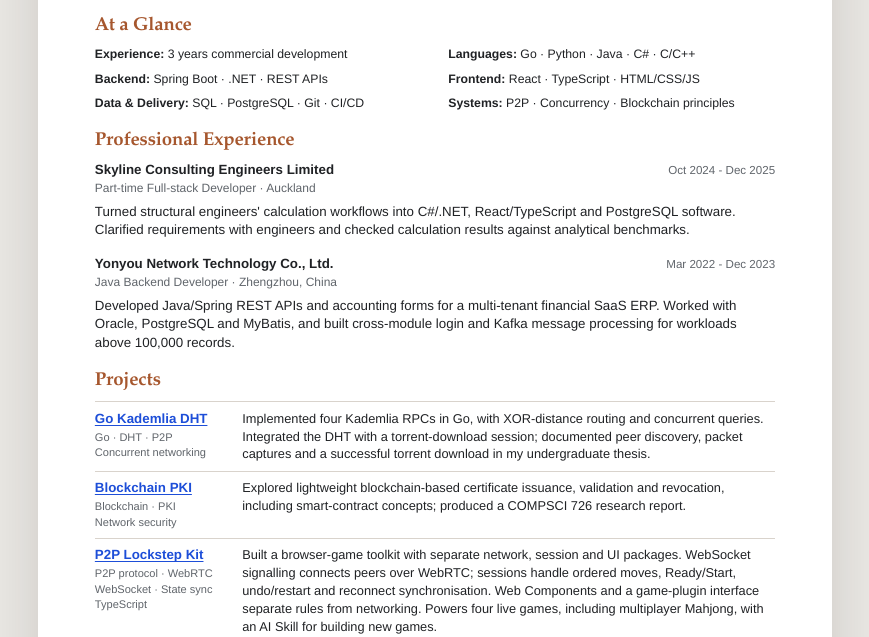
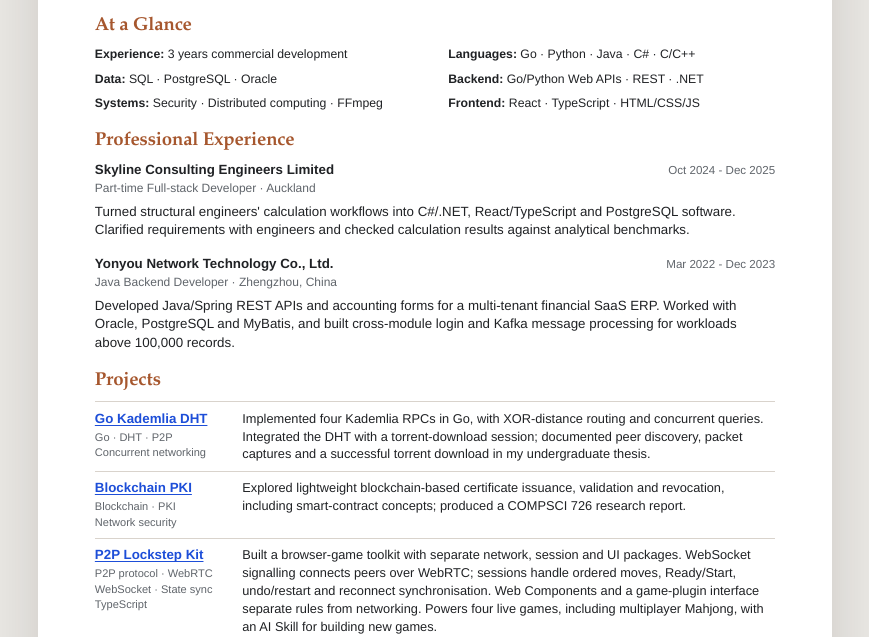
Before and after one commit to Ode1l/resume, a plain HTML site: page compact-fintech-resume.html in a window 1280 px wide. Shown: the part 130-767 px from the top of the page, without its empty margins (205-1074 px from the left). Drawn offline with Linux system fonts and the light colour scheme.

Commit message:
Prioritize Go Python APIs data and distributed systems in CV skills

```diff
--- a/compact-fintech-resume.html
+++ b/compact-fintech-resume.html
@@ -46,10 +46,10 @@
 <ul class="skills">
 <li><strong>Experience:</strong> 3 years commercial development</li>
 <li><strong>Languages:</strong> Go &middot; Python &middot; Java &middot; C# &middot; C/C++</li>
-<li><strong>Backend:</strong> Spring Boot &middot; .NET &middot; REST APIs</li>
+<li><strong>Data:</strong> SQL &middot; PostgreSQL &middot; Oracle</li>
+<li><strong>Backend:</strong> Go/Python Web APIs &middot; REST &middot; .NET</li>
+<li><strong>Systems:</strong> Security &middot; Distributed computing &middot; FFmpeg</li>
 <li><strong>Frontend:</strong> React &middot; TypeScript &middot; HTML/CSS/JS</li>
-<li><strong>Data &amp; Delivery:</strong> SQL &middot; PostgreSQL &middot; Git &middot; CI/CD</li>
-<li><strong>Systems:</strong> P2P &middot; Concurrency &middot; Blockchain principles</li>
 </ul>
 </section>
 <section>
```
Also changed, not shown: 1 other file.
